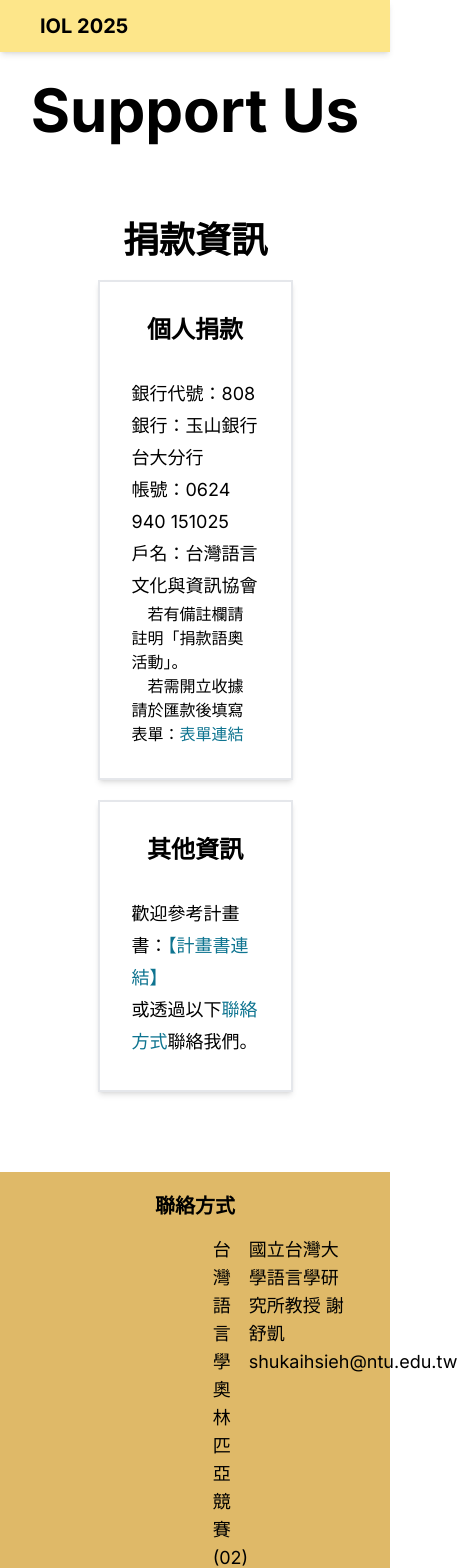
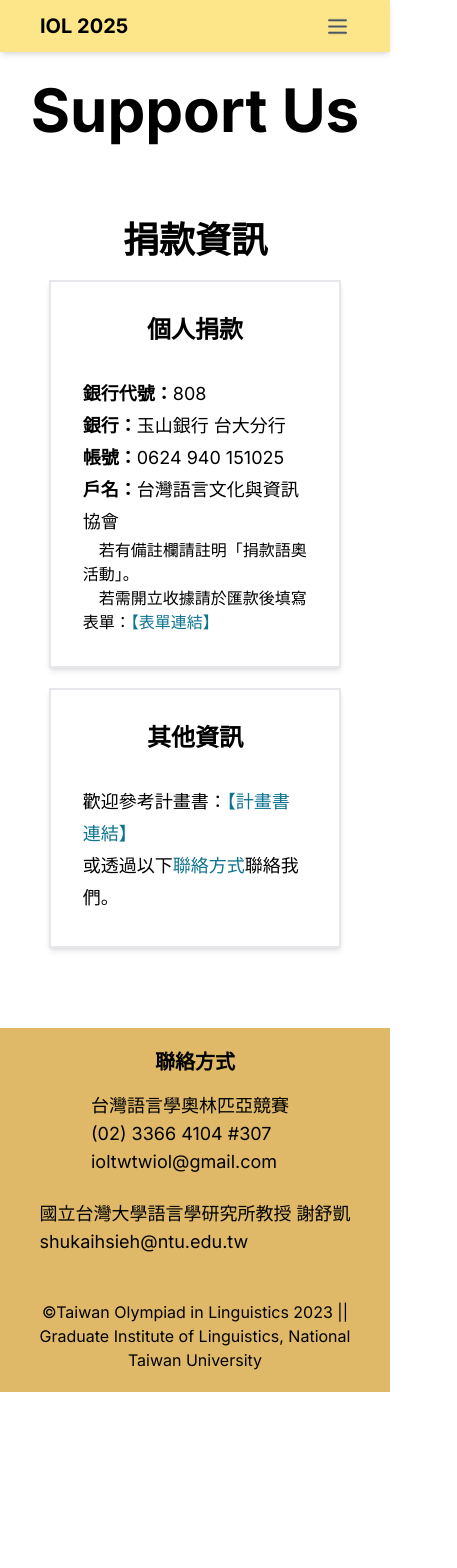
Before and after one commit to iol2025/iol2025.github.io, a Next.js app: page /support in a window 390 px wide. Shown: the top 1568 px of the page, 457 px wide, since content can reach past the window. After the commit the page ends 1392 px from the top, so only its background shows below. Built offline with nearby package versions, Linux system fonts and the light colour scheme.

Commit message:
add responsive design

```diff
--- a/app/about/page.tsx
+++ b/app/about/page.tsx
@@ -2,11 +2,11 @@ import Link from "next/link";
 
 export default function about() {
   return (
-    <>
+    <div className="mx-10 sm:mx-20 lg:mx-40">
       <div className="my-20">
         <h1 className="text-center text-6xl font-bold my-5">About</h1>
       </div>
-      <div className="mx-40 my-10">
+      <div className=" my-10">
         <h2 className="text-2xl font-bold my-5">國際語言學奧林匹亞競賽簡介</h2>
         <div className="text-lg">
           <p className="my-2">
@@ -65,6 +65,6 @@ export default function about() {
           </p>
         </div>
       </div>
-    </>
+    </div>
   );
 }
--- a/app/layout.tsx
+++ b/app/layout.tsx
@@ -20,8 +20,10 @@ export default function RootLayout({
     <html lang="en">
       <body className={inter.className}>
         <Navbar />
-        {/* <Header /> */}
-        {children}
+        <main>
+          <div className="mt-12"></div>
+          {children}
+        </main>
         <Footer />
       </body>
     </html>
--- a/app/sponsor/page.tsx
+++ b/app/sponsor/page.tsx
@@ -1,22 +1,20 @@
-import Link from "next/link";
-import Image from "next/image";
 import Card from "@/components/Card";
 import LTTC from "@/assets/LTTC.jpg";
 
 export default function sponsor() {
   return (
-    <>
+    <div className="mx-10 sm:mx-20 lg:mx-40">
       <div className="my-20">
         <h1 className="text-center text-6xl font-bold my-5">Sponsors</h1>
       </div>
       <div>
-        <div className="mx-40 my-10">
+        <div className=" my-10">
           <h1 className="text-center text-4xl font-bold my-5">贊助單位</h1>
           <div className="flex flex-row">
             <Card name="財團法人語言訓練測驗中心" image={LTTC} width={400} />
           </div>
         </div>
       </div>
-    </>
+    </div>
   );
 }
--- a/app/support/page.tsx
+++ b/app/support/page.tsx
@@ -8,13 +8,21 @@ export default function support() {
       </div>
       <div className="mb-20">
         <h1 className="text-center text-4xl font-bold my-5">捐款資訊</h1>
-        <div className="border-2 p-8 w-1/2 mx-auto my-5 text-lg leading-8 shadow-md">
+        <div className="border-2 p-8 w-3/4 md:w-2/3 lg:w-1/2 mx-auto my-5 text-lg leading-8 shadow-md">
           <h2 className="text-2xl font-bold text-center">個人捐款</h2>
           <br />
-          <p>銀行代號：808</p>
-          <p>銀行：玉山銀行 台大分行</p>
-          <p>帳號：0624 940 151025</p>
-          <p>戶名：台灣語言文化與資訊協會</p>
+          <p>
+            <b>銀行代號：</b>808
+          </p>
+          <p>
+            <b>銀行：</b>玉山銀行 台大分行
+          </p>
+          <p>
+            <b>帳號：</b>0624 940 151025
+          </p>
+          <p>
+            <b>戶名：</b>台灣語言文化與資訊協會
+          </p>
           <ul className="text-base">
             <li>&emsp;若有備註欄請註明「捐款語奧活動」。</li>
             <li>
@@ -24,12 +32,12 @@ export default function support() {
                 className="text-cyan-700 hover:text-cyan-900"
                 target="_blank"
               >
-                表單連結
+                【表單連結】
               </Link>
             </li>
           </ul>
         </div>
-        <div className="border-2 p-8 w-1/2 mx-auto my-5 text-lg leading-8 shadow-md">
+        <div className="border-2 p-8 w-3/4 md:w-2/3 lg:w-1/2 mx-auto my-5 text-lg leading-8 shadow-md">
           <h2 className="text-2xl font-bold text-center">其他資訊</h2>
           <br />
           <p>
--- a/app/team/page.tsx
+++ b/app/team/page.tsx
@@ -4,11 +4,11 @@ import NTUCLA from "@/assets/NTUCLA.png";
 
 export default function team() {
   return (
-    <>
+    <div className="mx-10 sm:mx-20 lg:mx-40">
       <div className="my-20">
         <h1 className="text-center text-6xl font-bold my-5">Our Team</h1>
       </div>
-      <div className="mx-40 my-10">
+      <div className=" my-10">
         <h1 className="text-center text-4xl font-bold my-5">台灣語奧委員會</h1>
         <div className="text-lg">
           <p>
@@ -40,13 +40,13 @@ export default function team() {
           </p>
         </div>
       </div>
-      <div className="mx-40 my-10">
+      <div className=" my-10">
         <h1 className="text-center text-4xl font-bold my-5">主辦單位</h1>
         <div className="flex flex-row">
           <Card name="國立台灣大學語言學研究所" image={NTUGIL} height={200} />
           <Card name="國立台灣大學文學院" image={NTUCLA} width={400} />
         </div>
       </div>
-    </>
+    </div>
   );
 }
--- a/components/Footer.tsx
+++ b/components/Footer.tsx
@@ -7,18 +7,19 @@ const Footer = () => {
         <h2 className="text-center text-xl font-bold mb-2" id="contact">
           聯絡方式
         </h2>
-        <div className="flex flex-row justify-center text-lg">
-          <div className="mx-5 mb-5 w-1/3 p-2 pl-40">
+        <div className="flex flex-col md:flex-row items-center justify-center space-y-2 md:space-x-4 text-lg">
+          <div className="w-56 md:w-auto p-2">
             <p>台灣語言學奧林匹亞競賽</p>
             <p>(02) 3366 4104 #307</p>
             <p>ioltwtwiol@gmail.com</p>
           </div>
-          <div className="w-1/3 p-2">
+          <div className="w-320px md:w-auto p-2">
             <p>國立台灣大學語言學研究所教授 謝舒凱</p>
             <p>shukaihsieh@ntu.edu.tw</p>
+            <br />
           </div>
         </div>
-        <p className="text-center">
+        <p className="mt-2 text-center">
           ©Taiwan Olympiad in Linguistics 2023 || Graduate Institute of
           Linguistics, National Taiwan University
         </p>
--- a/components/Header.tsx
+++ /dev/null
@@ -1,32 +0,0 @@
-import Link from "next/link";
-
-const Header = () => {
-  return (
-    <>
-      <div>
-        <div className="flex bg-amber-200 justify-between px-16 py-5 text-lg shadow-md">
-          <span className="font-bold text-xl">IOL 2025</span>
-          <ul className="hidden md:flex gap-x-10 text-gray-600">
-            <li>
-              <Link href="/">
-                <p className="hover:text-black">Home</p>
-              </Link>
-            </li>
-            <li>
-              <Link href="/about">
-                <p className="hover:text-black">About</p>
-              </Link>
-            </li>
-            <li>
-              <Link href="/support">
-                <p className="hover:text-black">Support Us</p>
-              </Link>
-            </li>
-          </ul>
-        </div>
-      </div>
-    </>
-  );
-};
-
-export default Header;
--- a/components/Navbar.tsx
+++ b/components/Navbar.tsx
@@ -1,14 +1,21 @@
-import React from "react";
+"use client";
+import React, { useState } from "react";
 import Link from "next/link";
+import Image from "next/image";
 import Dropdown from "./Dropdown";
+import menu from "@/assets/menu.png";
 
 const Navbar = () => {
+  const [isOpen, setIsOpen] = useState(false);
+  const closeNav = () => {
+    setIsOpen(false);
+  };
   return (
     <>
-      <div className="fixed top-0 right-0 left-0 z-10">
+      <nav className="invisible md:visible fixed top-0 right-0 left-0 z-10">
         <div className="flex bg-amber-200 justify-between px-10 shadow-md">
           <span className="font-bold text-xl py-3">IOL 2025</span>
-          <ul className="hidden md:flex text-gray-600">
+          <ul className="flex text-gray-700">
             <li>
               <Link href="/">
                 <div className="transition p-4 font-medium text-sm inline-flex  hover:bg-amber-300">
@@ -39,7 +46,74 @@ const Navbar = () => {
             </li>
           </ul>
         </div>
-      </div>
+      </nav>
+
+      {/* ---mobile NavBar below--- */}
+
+      <nav className="visible md:invisible  bg-amber-200 shadow-md fixed top-0 right-0 left-0 z-10">
+        <div className="flex justify-between px-10">
+          <span className="font-bold text-xl py-3">IOL 2025</span>
+          <button onClick={() => setIsOpen(!isOpen)} className="text-gray-700">
+            <Image src={menu} alt="menu" width={25} />
+          </button>
+        </div>
+        <div
+          className={`${
+            isOpen ? "opacity-100" : "hidden opacity-0"
+          } text-gray-700`}
+        >
+          <ul>
+            <div className="p-1 mx-8 border-gray-600/25 border-b-2" />
+            <li>
+              <Link href="/" onClick={closeNav}>
+                <div className="transition w-full p-4 font-medium justify-center text-md inline-flex hover:bg-amber-300">
+                  <p className="hover:text-black">Home</p>
+                </div>
+              </Link>
+            </li>
+            <div className="mx-8 border-gray-600/25 border-b-2" />
+            <li>
+              <Link href="/about" onClick={closeNav}>
+                <div className="transition w-full p-4 font-medium justify-center text-md inline-flex hover:bg-amber-300">
+                  <p className="hover:text-black">About</p>
+                </div>
+              </Link>
+            </li>
+            <div className="mx-8 border-gray-600/25 border-b-2" />
+            <li>
+              <Link href="/team" onClick={closeNav}>
+                <div className="transition w-full p-4 font-medium justify-center text-md inline-flex hover:bg-amber-300">
+                  <p className="hover:text-black">Our Team</p>
+                </div>
+              </Link>
+            </li>
+            <div className="mx-8 border-gray-600/25 border-b-2" />
+            <li>
+              <Link href="/support" onClick={closeNav}>
+                <div className="transition w-full p-4 font-medium justify-center text-md inline-flex hover:bg-amber-300">
+                  <p className="hover:text-black">Support Us</p>
+                </div>
+              </Link>
+            </li>
+            <div className="mx-8 border-gray-600/25 border-b-2" />
+            <li>
+              <Link href="/sponsor" onClick={closeNav}>
+                <div className="transition w-full p-4 font-medium justify-center text-md inline-flex hover:bg-amber-300">
+                  <p className="hover:text-black">Sponsors</p>
+                </div>
+              </Link>
+            </li>
+            <div className="mx-8 border-gray-600/25 border-b-2" />
+            <li>
+              <Link href="#contact" onClick={closeNav}>
+                <div className="transition w-full p-4 font-medium justify-center text-md inline-flex hover:bg-amber-300">
+                  <p className="hover:text-black">Contact Us</p>
+                </div>
+              </Link>
+            </li>
+          </ul>
+        </div>
+      </nav>
     </>
   );
 };
```
Also changed, not shown: app/page.tsx (+9 -10 lines), components/Dropdown.tsx (+10 -7 lines), assets/menu.png (added), 1 other file (tests, documents, lock files or other folders).
